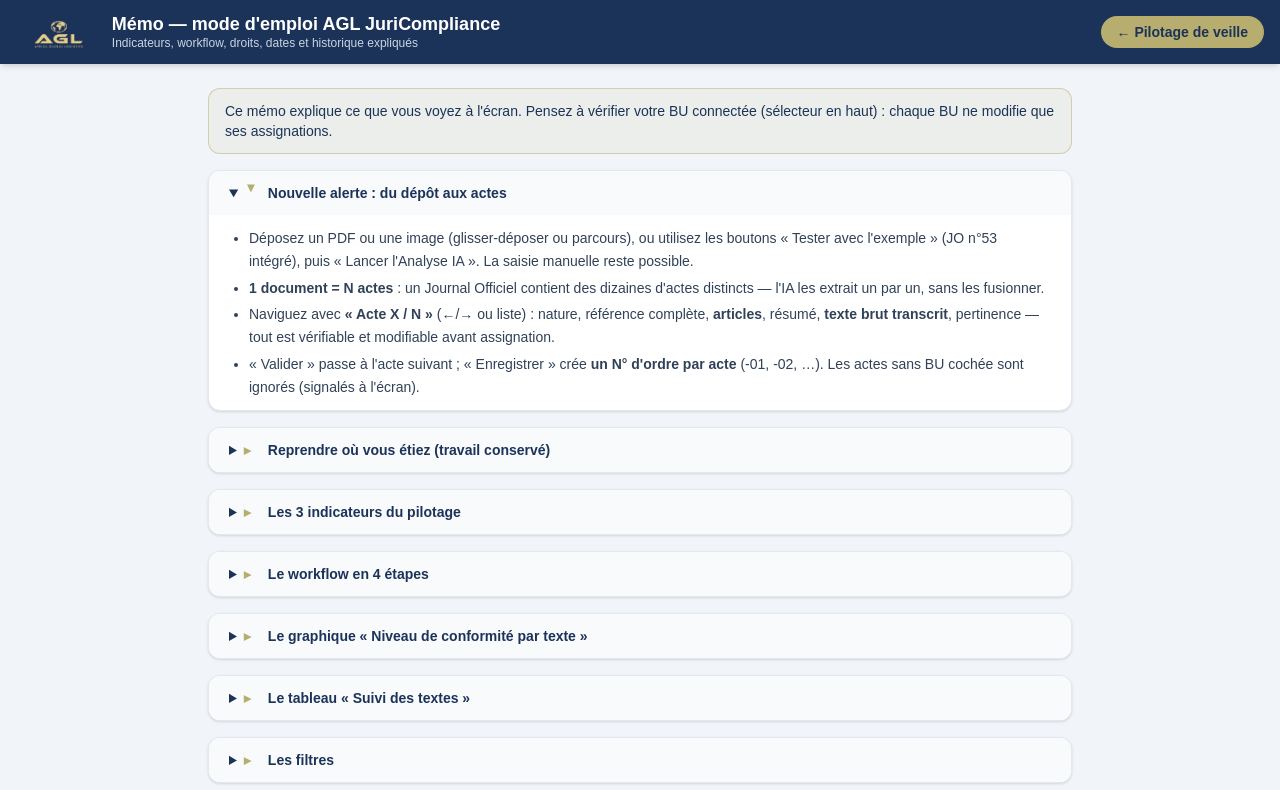
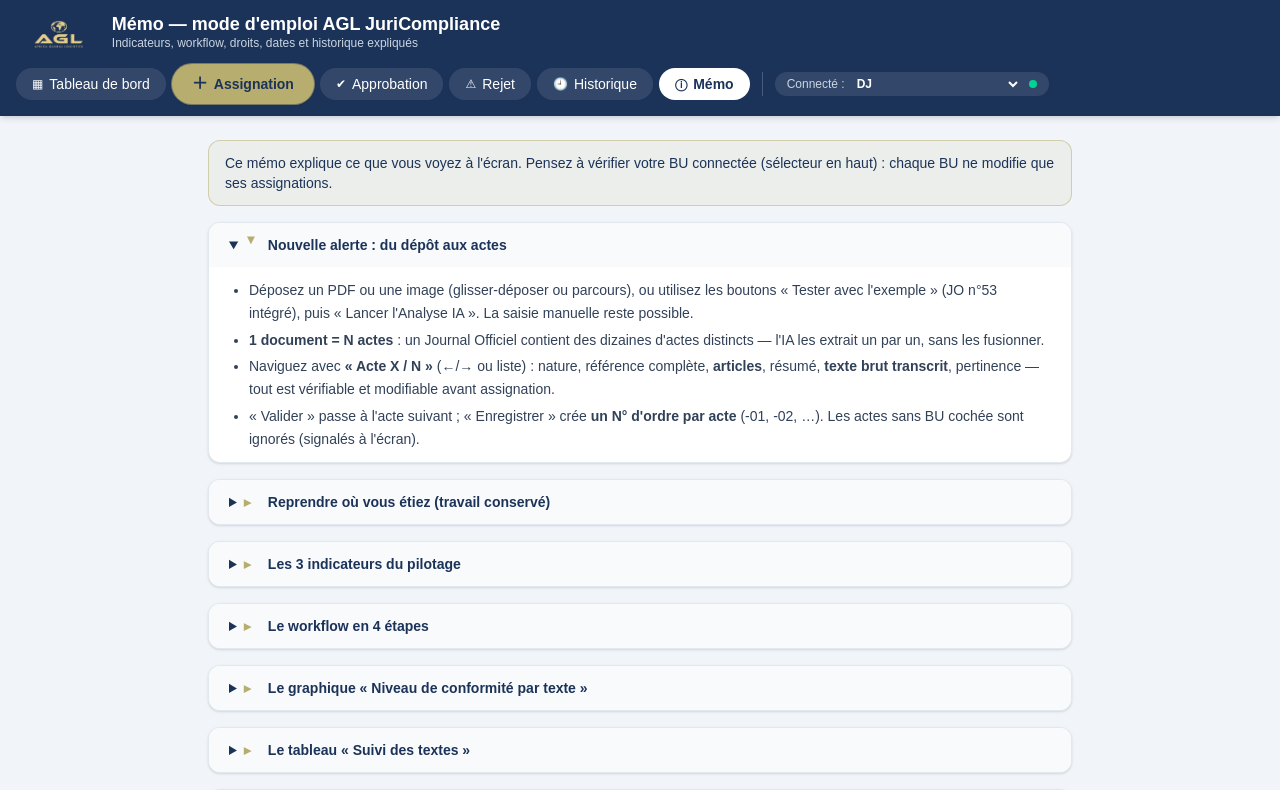
Before and after one commit to Morlis12/juriscan, a Next.js app: page /dashboard/memo in a window 1280 px wide. Shown: the top 790 px of the page. Built offline with nearby package versions, Linux system fonts and the light colour scheme.

Commit message:
ui: barre de boutons unique (Tableau de bord · Assignation · Approbation · Rejet · Historique · Mémo), Assignation en CTA

```diff
--- a/src/app/dashboard/approbations/page.tsx
+++ b/src/app/dashboard/approbations/page.tsx
@@ -1,7 +1,6 @@
 "use client";
 
 import { useEffect, useMemo, useState } from "react";
-import Link from "next/link";
 import type {
   ConformiteStatut,
   DepartementCode,
@@ -18,6 +17,7 @@ import { debutAttente, dureeDepuis, formaterDateFR } from "@/domain/jalons";
 import { jalonsDemoPourFiche } from "@/data/historique-demo";
 import { SelecteurBUConnectee, entetesAuteur, useBuConnectee } from "@/components/ContexteBU";
 import { LogoAGL } from "@/components/LogoAGL";
+import { NavOnglets } from "@/components/NavOnglets";
 import { MOCK_ALERTES, type MockAlerte } from "@/data/veille-mock";
 import {
   PreuveFichierInput,
@@ -371,27 +371,10 @@ export default function ApprobationsPage() {
               </p>
             </div>
           </div>
-          <div className="flex flex-wrap items-center gap-2">
+          <div className="flex flex-wrap items-center gap-3">
+            <NavOnglets actif="approbation" />
+            <span aria-hidden="true" className="hidden h-6 w-px bg-white/20 sm:block" />
             <SelecteurBUConnectee />
-            <Link
-              href="/dashboard/historique"
-              className="rounded-full bg-white/10 px-4 py-1.5 text-sm font-medium text-white transition-colors hover:bg-white/20"
-            >
-              🕘 Historique
-            </Link>
-            <Link
-              href="/dashboard/memo"
-              title="Mémo : comprendre les indicateurs et les règles"
-              className="rounded-full bg-white/10 px-4 py-1.5 text-sm font-medium text-white transition-colors hover:bg-white/20"
-            >
-              ⓘ Mémo
-            </Link>
-            <Link
-              href="/dashboard"
-              className="rounded-full bg-white/10 px-4 py-1.5 text-sm font-medium text-white transition-colors hover:bg-brand-gold hover:text-brand-blue"
-            >
-              ← Pilotage de veille
-            </Link>
           </div>
         </div>
       </header>
--- a/src/app/dashboard/historique/page.tsx
+++ b/src/app/dashboard/historique/page.tsx
@@ -13,6 +13,7 @@ import {
 import { HISTORIQUE_DEMO } from "@/data/historique-demo";
 import { SelecteurBUConnectee, useBuConnectee } from "@/components/ContexteBU";
 import { LogoAGL } from "@/components/LogoAGL";
+import { NavOnglets } from "@/components/NavOnglets";
 
 /**
  * AGL JuriCompliance — Historique des modifications (traçabilité SCD2, consultable).
@@ -100,21 +101,10 @@ function HistoriqueContenu() {
               </p>
             </div>
           </div>
-          <div className="flex flex-wrap items-center gap-2">
+          <div className="flex flex-wrap items-center gap-3">
+            <NavOnglets actif="historique" />
+            <span aria-hidden="true" className="hidden h-6 w-px bg-white/20 sm:block" />
             <SelecteurBUConnectee />
-            <Link
-              href="/dashboard/memo"
-              title="Mémo : comprendre les indicateurs et les règles"
-              className="rounded-full bg-white/10 px-4 py-1.5 text-sm font-medium text-white transition-colors hover:bg-white/20"
-            >
-              ⓘ Mémo
-            </Link>
-            <Link
-              href="/dashboard"
-              className="rounded-full bg-brand-gold px-4 py-1.5 text-sm font-bold text-brand-blue transition-colors hover:brightness-95"
-            >
-              ← Pilotage de veille
-            </Link>
           </div>
         </div>
       </header>
--- a/src/app/dashboard/memo/page.tsx
+++ b/src/app/dashboard/memo/page.tsx
@@ -1,5 +1,6 @@
-import Link from "next/link";
 import { LogoAGL } from "@/components/LogoAGL";
+import { NavOnglets } from "@/components/NavOnglets";
+import { SelecteurBUConnectee } from "@/components/ContexteBU";
 
 /**
  * AGL JuriCompliance — Mémo d'utilisation (guide complet, langage utilisateur).
@@ -258,12 +259,11 @@ export default function MemoPage() {
               </p>
             </div>
           </div>
-          <Link
-            href="/dashboard"
-            className="rounded-full bg-brand-gold px-4 py-1.5 text-sm font-bold text-brand-blue transition-colors hover:brightness-95"
-          >
-              ← Pilotage de veille
-          </Link>
+          <div className="flex flex-wrap items-center gap-3">
+            <NavOnglets actif="memo" />
+            <span aria-hidden="true" className="hidden h-6 w-px bg-white/20 sm:block" />
+            <SelecteurBUConnectee />
+          </div>
         </div>
       </header>
 
--- a/src/app/dashboard/nouvelle-alerte/page.tsx
+++ b/src/app/dashboard/nouvelle-alerte/page.tsx
@@ -1,7 +1,6 @@
 "use client";
 
 import { useEffect, useRef, useState } from "react";
-import Link from "next/link";
 import { useRouter } from "next/navigation";
 import type { DepartementCode, NatureTexte } from "@/domain/veille";
 import { DEPARTEMENT_CODES, NATURES_TEXTE, PERTINENCE_TRANSIT } from "@/domain/veille";
@@ -15,6 +14,7 @@ import {
 import { peutCreerAlerte } from "@/domain/acces";
 import { SelecteurBUConnectee, entetesAuteur, useBuConnectee } from "@/components/ContexteBU";
 import { LogoAGL } from "@/components/LogoAGL";
+import { NavOnglets } from "@/components/NavOnglets";
 
 type ModeSaisie = "auto" | "manuel";
 
@@ -523,21 +523,10 @@ export default function NouvelleAlertePage() {
               </p>
             </div>
           </div>
-          <div className="flex flex-wrap items-center gap-2">
+          <div className="flex flex-wrap items-center gap-3">
+            <NavOnglets actif="assignation" />
+            <span aria-hidden="true" className="hidden h-6 w-px bg-white/20 sm:block" />
             <SelecteurBUConnectee />
-            <Link
-              href="/dashboard/memo"
-              title="Mémo : comprendre les indicateurs et les règles"
-              className="rounded-full bg-white/10 px-4 py-1.5 text-sm font-medium text-white transition-colors hover:bg-white/20"
-            >
-              ⓘ Mémo
-            </Link>
-            <Link
-              href="/dashboard"
-              className="rounded-full bg-white/10 px-4 py-1.5 text-sm font-medium text-white transition-colors hover:bg-brand-gold hover:text-brand-blue"
-            >
-              ← Retour tableau de bord
-            </Link>
           </div>
         </div>
       </header>
--- a/src/app/dashboard/rejets/page.tsx
+++ b/src/app/dashboard/rejets/page.tsx
@@ -13,6 +13,7 @@ import { jalonsDemoPourFiche } from "@/data/historique-demo";
 import { estCentrale, peutGererRejet } from "@/domain/acces";
 import { SelecteurBUConnectee, entetesAuteur, useBuConnectee } from "@/components/ContexteBU";
 import { LogoAGL } from "@/components/LogoAGL";
+import { NavOnglets } from "@/components/NavOnglets";
 import { MOCK_ALERTES, type MockAlerte } from "@/data/veille-mock";
 
 interface ApiFiche {
@@ -191,33 +192,10 @@ export default function RejetsPage() {
               </p>
             </div>
           </div>
-          <div className="flex flex-wrap items-center gap-2">
+          <div className="flex flex-wrap items-center gap-3">
+            <NavOnglets actif="rejet" />
+            <span aria-hidden="true" className="hidden h-6 w-px bg-white/20 sm:block" />
             <SelecteurBUConnectee />
-            <Link
-              href="/dashboard/historique"
-              className="rounded-full bg-white/10 px-4 py-1.5 text-sm font-medium text-white transition-colors hover:bg-white/20"
-            >
-              🕘 Historique
-            </Link>
-            <Link
-              href="/dashboard/memo"
-              title="Mémo : comprendre les indicateurs et les règles"
-              className="rounded-full bg-white/10 px-4 py-1.5 text-sm font-medium text-white transition-colors hover:bg-white/20"
-            >
-              ⓘ Mémo
-            </Link>
-            <Link
-              href="/dashboard/approbations"
-              className="rounded-full bg-white/10 px-4 py-1.5 text-sm font-medium text-white transition-colors hover:bg-brand-gold hover:text-brand-blue"
-            >
-              Approbations métier
-            </Link>
-            <Link
-              href="/dashboard"
-              className="rounded-full bg-brand-gold px-4 py-1.5 text-sm font-bold text-brand-blue transition-colors hover:brightness-95"
-            >
-              ← Pilotage de veille
-            </Link>
           </div>
         </div>
       </header>
--- /dev/null
+++ b/src/components/NavOnglets.tsx
@@ -0,0 +1,138 @@
+import Link from "next/link";
+
+/**
+ * AGL JuriCompliance — barre de boutons de l'en-tête, partagée par tous les
+ * écrans. Interface de base : « Tableau de bord » (page d'accueil, redirigée
+ * par `/`), puis le parcours de travail de gauche à droite.
+ *
+ *   Tableau de bord → Assignation → Approbation → Rejet → Historique → Mémo
+ *
+ * « Assignation » est le seul bouton plein (or) : c'est là qu'on charge le PDF
+ * ou la saisie manuelle, puis qu'on affecte chaque acte à sa direction. C'est
+ * l'action principale de la centrale, elle doit sauter aux yeux sans écraser la
+ * navigation (les 5 autres restent discrets).
+ *
+ * Portabilité Power Pages : composant purement déclaratif, ordre et libellés
+ * centralisés ici — à reprendre tel quel dans la navigation du portail. Aucun
+ * `usePathname` : le bouton actif est passé en propriété.
+ */
+
+export type OngletActif =
+  | "pilotage"
+  | "assignation"
+  | "approbation"
+  | "rejet"
+  | "historique"
+  | "memo";
+
+const ONGLETS: {
+  cle: OngletActif;
+  href: string;
+  icone: string;
+  libelle: string;
+  titre: string;
+  principal?: boolean;
+}[] = [
+  {
+    cle: "pilotage",
+    href: "/dashboard",
+    icone: "▦",
+    libelle: "Tableau de bord",
+    titre: "Page d'accueil : filtres, indicateurs et suivi de la veille",
+  },
+  {
+    cle: "assignation",
+    href: "/dashboard/nouvelle-alerte",
+    icone: "＋",
+    libelle: "Assignation",
+    titre: "Charger un PDF ou faire la saisie manuelle, puis affecter chaque acte à sa direction",
+    principal: true,
+  },
+  {
+    cle: "approbation",
+    href: "/dashboard/approbations",
+    icone: "✔",
+    libelle: "Approbation",
+    titre: "File d'approbation : chaque direction approuve ou rejette son assignation",
+  },
+  {
+    cle: "rejet",
+    href: "/dashboard/rejets",
+    icone: "⚠",
+    libelle: "Rejet",
+    titre: "Assignations refusées par les BU, à retraiter par la centrale",
+  },
+  {
+    cle: "historique",
+    href: "/dashboard/historique",
+    icone: "🕘",
+    libelle: "Historique",
+    titre: "Chaque modification est consultable ici",
+  },
+  {
+    cle: "memo",
+    href: "/dashboard/memo",
+    icone: "ⓘ",
+    libelle: "Mémo",
+    titre: "Mémo : comprendre les indicateurs et les règles",
+  },
+];
+
+const ONGLE_TRANQUILLE =
+  "bg-white/10 text-white hover:bg-white/20 focus-visible:outline-white";
+const ONGLE_ACTIF = "bg-white text-brand-blue hover:bg-white focus-visible:outline-white";
+const ONGLE_CTA =
+  "bg-brand-gold text-brand-blue font-bold shadow hover:brightness-95 focus-visible:outline-white";
+
+export function NavOnglets({
+  actif,
+  rejets,
+  historiqueHref,
+}: {
+  actif?: OngletActif;
+  /** Nombre de rejets à traiter — pastille rouge sur le bouton (optionnel). */
+  rejets?: number;
+  /** Cible de l'onglet Historique — la fiche peut passer son propre filtre. */
+  historiqueHref?: string;
+}) {
+  return (
+    <nav aria-label="Navigation principale" className="flex flex-wrap items-center gap-1.5">
+      {ONGLETS.map((onglet) => {
+        const href =
+          onglet.cle === "historique" && historiqueHref
+            ? historiqueHref
+            : onglet.href;
+        const estActif = actif === onglet.cle;
+        const classes = [
+          "inline-flex items-center gap-1.5 rounded-full transition-colors",
+          onglet.principal
+            ? `${ONGLE_CTA} px-5 py-2 text-sm ring-1 ring-brand-gold/60 ${
+                estActif ? "ring-2 ring-white" : ""
+              }`
+            : `${estActif ? ONGLE_ACTIF : ONGLE_TRANQUILLE} px-4 py-1.5 text-sm ${
+                estActif ? "font-bold" : "font-medium"
+              }`,
+        ].join(" ");
+        return (
+          <Link
+            key={onglet.cle}
+            href={href}
+            title={onglet.titre}
+            aria-current={estActif ? "page" : undefined}
+            className={classes}
+          >
+            <span aria-hidden="true" className={onglet.principal ? "text-base" : "text-xs"}>
+              {onglet.icone}
+            </span>
+            {onglet.libelle}
+            {onglet.cle === "rejet" && typeof rejets === "number" && rejets > 0 && (
+              <span className="rounded-full bg-red-500 px-1.5 py-0.5 text-[10px] font-bold text-white tabular-nums">
+                {rejets}
+              </span>
+            )}
+          </Link>
+        );
+      })}
+    </nav>
+  );
+}
```
Also changed, not shown: src/app/dashboard/alertes/[id]/page.tsx (+4 -20 lines), src/app/dashboard/page.tsx (+4 -34 lines).
